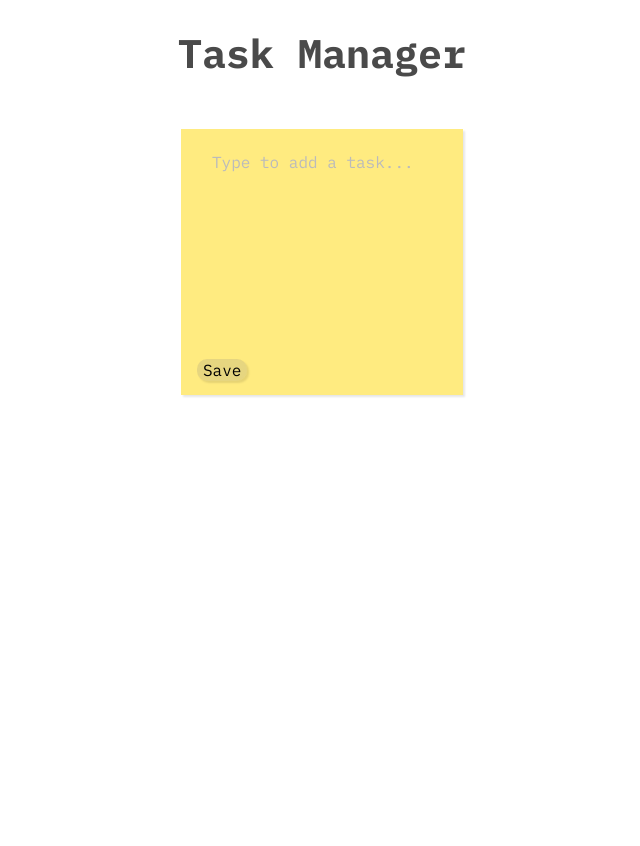
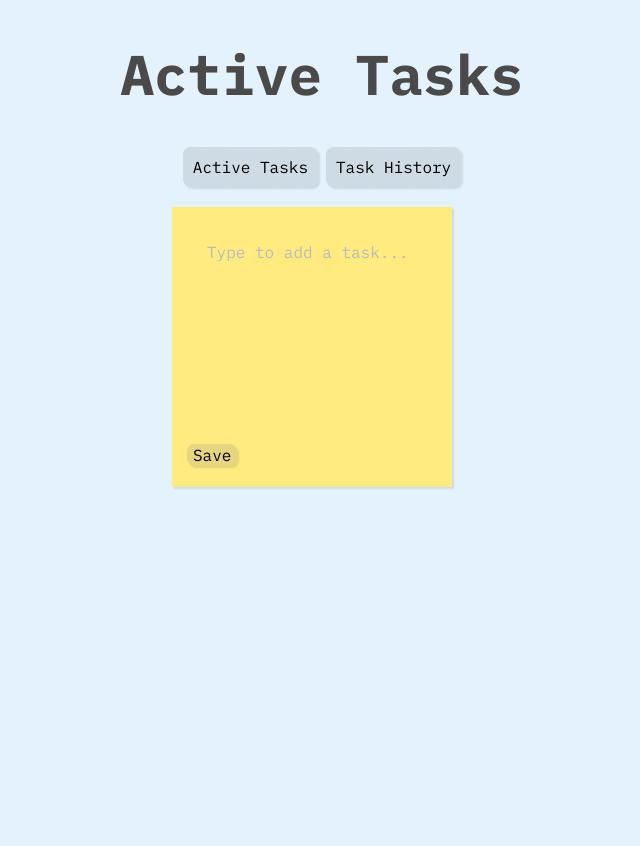
Before and after one commit to jleto6/task-manager, a Flask app: page / in a window 1280 px wide. Shown: the whole page, without its empty margins (318-958 px from the left). Before the commit the page ends 397 px from the top, so only its background shows below. Run offline with Flask 3, Linux system fonts and the light colour scheme; data that the repository does not hold is empty; some libraries are stand-ins or nearby versions.

Commit message:
add base and history templates; refactor task management UI and  socket functionality

```diff
--- a/app.py
+++ b/app.py
@@ -7,10 +7,9 @@ app = Flask(__name__)
 app.secret_key = "dev"  # Set a secret key for session
 socketio = SocketIO(app)  # Initialize Socket.IO
 
-@app.route("/", methods=["GET", "POST"])
-def home():
 
-    # On connect
+# On connect
+def get_db():
     conn = psycopg2.connect(
         dbname="tasksdb",
         user="postgres",
@@ -20,8 +19,15 @@ def home():
     )
     cur = conn.cursor()
 
+    return conn, cur
+
+@app.route("/", methods=["GET", "POST"])
+def home():
+
+    conn, cur = get_db()
+
     # Get all tasks
-    cur.execute("SELECT id, description, start_time FROM tasks ORDER BY id ASC")
+    cur.execute("SELECT id, description, start_time, completed_on FROM tasks ORDER BY id ASC")
     tasks = cur.fetchall()
 
     # print(tasks)
@@ -65,9 +71,30 @@ def home():
                     "time": time.isoformat()
                 })
 
+        elif action_type== "complete":
+            id = data.get("id")
+            desc = data.get("desc")
+            if id:
+                # Update the started column with current time
+                time = datetime.now()
+                cur.execute("UPDATE tasks SET completed_on = %s WHERE id = %s", (time, id))
+                cur.execute("UPDATE tasks SET description = %s WHERE id = %s", (desc, id))
+                conn.commit()
+
+
         return "", 204  # success, no content
 
     return render_template("tasks.html", tasks=tasks)
 
+@app.route("/history", methods=["GET", "POST"])
+def history():
+    conn, cur = get_db()
+
+    # Get all tasks
+    cur.execute("SELECT id, description, start_time, completed_on FROM tasks ORDER BY id ASC")
+    tasks = cur.fetchall()
+
+    return render_template("history.html", tasks=tasks)
+
 if __name__ == "__main__":
     app.run(debug=True)
--- a/static/dynamic.js
+++ /dev/null
@@ -1,125 +0,0 @@
-
-// @ts-nocheck
-var socket = io(); // Connect to Flask-SocketIO Server
-
-import { updateTimer } from './helpers.js';
-
-document.addEventListener('DOMContentLoaded', () => {
-
-    // CREATE STICKY NOTES FROM EMIT
-    socket.on("task", (data) => {
-        const taskContainer = document.querySelector('.task-container');
-        const formContainer = document.querySelector('.form-container');
-
-        const task = data;  // Grab the task from the emit
-
-        const note = document.createElement('div'); // Create a note element
-        note.classList.add('sticky-note'); // add CSS class 'sticky-note' to it
-
-        note.dataset.id = task.id; // Store the task ID in a data attribute
-
-        const p = document.createElement('textarea'); // Create a <textarea> element to hold the text
-        p.textContent = task.description || "No description provided."; // Fill th text
-        note.appendChild(p); // Nest p inside of the note div
-
-        // BUTTONS
-        const btnContainer = document.createElement('div'); // Create the button container
-        btnContainer.classList.add('btn-container'); // add the btn-container class to it
-        btnContainer.dataset.id = task.id // store the task ID in a data attribute
-
-        // Delete button
-        const d = document.createElement('button') // Create a <button> element for deleting
-        d.classList.add('delete-btn'); // add the delete class
-        d.textContent = "🗑️"; // Fill th text
-        btnContainer.appendChild(d  ) // append it to the container class
-
-        // Start button
-        const s = document.createElement('button') // Create a <button> element for starting task
-        s.classList.add('begin-btn'); // add the start class
-        s.textContent = "Start"; // Fill the text
-        btnContainer.appendChild(s); // append it to the container class
-
-        note.appendChild(btnContainer) // append button container to the note
-
-        // Event listener for click DELETE buttons
-        d.addEventListener('click', () => {
-            const taskId = note.dataset.id; // Get the id from the created task
-            //console.log("deleting task with id:", taskId)
-            const currentTask = document.querySelector(`.sticky-note[data-id="${taskId}"]`) // get the task based on current ID
-            if (currentTask) currentTask.remove() // remove the task from js if it exists
-            // Send id to backend to be deleted
-            fetch("/", {
-                    method: "POST",
-                    headers: {
-                        "Content-Type": "application/json"
-                    },
-                    body: JSON.stringify({
-                        type: "delete",
-                        id: taskId
-                    })
-                });
-        })
-
-        // Click event listener for click BEGIN buttons
-        s.addEventListener('click', () => {
-
-            if (s.classList.contains('begin-btn')){
-                const taskId = note.dataset.id; // Get the id from the created task
-
-                s.classList.remove('begin-btn'); // Remove the begin class
-                s.classList.add('complete-btn'); // add the started class
-                s.textContent = "Complete"; // Fill th text
-
-                // add a pause button
-                const c = document.createElement('button') // Create a <button> element for completion
-                // c.classList.add('complete-btn'); // add the pause class
-                c.textContent = "Pause"; // Fill th text
-                btnContainer.appendChild(c) // append it to the container class
-
-                // Send id to backend to be deleted
-                fetch("/", {
-                    method: "POST",
-                    headers: {
-                        "Content-Type": "application/json"
-                    },
-                    body: JSON.stringify({
-                        type: "begin",
-                        id: taskId
-                    })
-                });
-            }
-        })
-
-        taskContainer.insertBefore(note, formContainer);  // Insert the new task before the formContainer
-    });
-
-    // TIMER
-
-    // on emit
-    socket.on("time", (data) => {
-        const start = new Date(data.time)
-        const id = data.id
-
-        const seconds = updateTimer(start);
-
-        // Create the element
-        const timer = document.createElement('p'); // create a p div for the timer
-        timer.classList.add('timer'); // add timer class
-        // Set the exact styles
-        timer.style.margin = "0 auto";
-        timer.style.textAlign = "center";
-        timer.style.width = "fit-content";
-        timer.textContent = seconds;
-        const stickyNote = document.querySelector(`.sticky-note[data-id="${id}"]`);
-        const btnContainer = stickyNote.querySelector(`.btn-container[data-id="${id}"]`);
-        stickyNote.insertBefore(timer, btnContainer);
-
-        setInterval(() => {
-            const seconds = updateTimer(start);
-            timer.textContent = seconds;
-        }, 1000);
-
-    })
-
-
-})
--- a/static/helpers.js
+++ b/static/helpers.js
@@ -1,8 +1,58 @@
 // Helper Functions
 
 export function updateTimer(start){
-    const diffMs = new Date() - start;
-    const diffSec = Math.floor(diffMs/1000)
-    // console.log(diffSec)
-    return diffSec;
+    const diffMs = new Date() - start; // Calculate the difference
+    const seconds = Math.floor(diffMs/1000) // Convert from ms to seconds
+    const hours = Math.floor(seconds/3600) // Convert from seconds to hours
+    const minutes = Math.floor((seconds % 3600) / 60) // Get remaining minutes less than an hour
+    const remainingSeconds = Math.floor(seconds % 60) // Get remaining seconds less than a minute
+
+    return `${String(hours).padStart(2, '0')}:${String(minutes).padStart(2, '0')}:${String(remainingSeconds).padStart(2, '0')}`
 }
+
+export function createTimer(note){
+
+    const start = new Date(note.dataset.start)
+    const id = note.dataset.id
+    const seconds = updateTimer(start);
+
+    // Create the element
+    const timer = document.createElement('p'); // create a p div for the timer
+    timer.classList.add('timer'); // add timer class
+    // Set the exact styles
+    timer.style.margin = "0 auto";
+    timer.style.textAlign = "center";
+    timer.style.width = "fit-content";
+    timer.textContent = seconds;
+    const btnContainer = note.querySelector(`.btn-container[data-id="${id}"]`);
+    note.insertBefore(timer, btnContainer);
+
+    setInterval(() => {
+        timer.textContent = updateTimer(start);
+    }, 1000);
+}
+
+export function setTime(start, end, note){
+    start = new Date(start)
+    end = new Date(end)
+    const diffMs = end - start; // Calculate the difference
+    const seconds = Math.floor(diffMs/1000) // Convert from ms to seconds
+    const hours = Math.floor(seconds/3600) // Convert from seconds to hours
+    const minutes = Math.floor((seconds % 3600) / 60) // Get remaining minutes less than an hour
+    const remainingSeconds = Math.floor(seconds % 60) // Get remaining seconds less than a minute
+
+    const id = note.dataset.id
+
+    // Create the element
+    const timer = document.createElement('p'); // create a p div for the timer
+    timer.classList.add('timer'); // add timer class
+    // Set the exact styles
+    timer.style.margin = "0 auto";
+    timer.style.textAlign = "center";
+    timer.style.width = "fit-content";
+    timer.textContent = `${String(hours).padStart(2, '0')}:${String(minutes).padStart(2, '0')}:${String(remainingSeconds).padStart(2, '0')}`;
+    const btnContainer = note.querySelector(`.btn-container[data-id="${id}"]`);
+    note.insertBefore(timer, btnContainer);
+
+    return `${String(hours).padStart(2, '0')}:${String(minutes).padStart(2, '0')}:${String(remainingSeconds).padStart(2, '0')}`
+}
--- a/static/static.js
+++ /dev/null
@@ -1,106 +0,0 @@
-import { updateTimer } from './helpers.js';
-
-document.addEventListener('DOMContentLoaded', () => {
-
-    // SEND TO BACKEND ON SAVE
-    const text = document.querySelector('#text')
-    document.querySelector('#save').addEventListener('click', () => {
-        if (text.value.trim() !== "") {
-            // Send text to backend
-                fetch("/", {
-                    method: "POST",
-                    headers: {
-                        "Content-Type": "application/json"
-                    },
-                    body: JSON.stringify({
-                        type: "text",
-                        text: text.value
-                    })
-                });
-                text.value = "" // Clear the form
-        }
-        else {
-            alert("Text required");
-    }})
-
-    // CHECK FOR TIMERS
-
-    // Go through notes other than the form
-    document.querySelectorAll('.sticky-note:not(.form-container)').forEach(note => {
-        const start = new Date(note.dataset.start)
-        const id = note.dataset.id
-        if (!start || start === "null") return; // Ignore if null or empty
-
-        // console.log(start)
-
-        const seconds = updateTimer(start);
-
-        // Create the element
-        const timer = document.createElement('p'); // create a p div for the timer
-        timer.classList.add('timer'); // add timer class
-        // Set the exact styles
-        timer.style.margin = "0 auto";
-        timer.style.textAlign = "center";
-        timer.style.width = "fit-content";
-        timer.textContent = seconds;
-        const btnContainer = note.querySelector(`.btn-container[data-id="${id}"]`);
-        note.insertBefore(timer, btnContainer);
-
-        setInterval(() => {
-            const seconds = updateTimer(start);
-            timer.textContent = seconds;
-        }, 1000);
-    })
-
-    // Delete Button
-    const deleteButton = document.querySelectorAll('.delete-btn');
-    deleteButton.forEach(button => {
-        button.addEventListener('click', () => {
-            const taskId = button.dataset.id; // Get the id from the button
-            //console.log("deleting task with id:", taskId)
-            const currentTask = document.querySelector(`.sticky-note[data-id="${taskId}"]`) // get the task based on current ID\
-            if (currentTask) currentTask.remove() // remove the task from js if it exists
-
-            // Send id to backend to be deleted
-            fetch("/", {
-                    method: "POST",
-                    headers: {
-                        "Content-Type": "application/json"
-                    },
-                    body: JSON.stringify({
-                        type: "delete",
-                        id: taskId
-                    })
-                });
-        })})
-
-    // Begin Button
-    document.body.addEventListener('click', (e) => {
-        if (e.target.classList.contains('begin-btn')) {
-        const button = e.target; // get button element
-        const taskId = button.dataset.id; // Get the id from the button
-        button.classList.remove('begin-btn'); // Remove the begin class
-        button.classList.add('complete-btn'); // add the started class
-        button.textContent = "Complete"; // Fill th text
-
-        // Send id to backend to be deleted
-        fetch("/", {
-            method: "POST",
-            headers: {
-                "Content-Type": "application/json"
-            },
-            body: JSON.stringify({
-                type: "begin",
-                id: taskId
-            })
-        })
-        const btnContainer = document.querySelector(`.btn-container[data-id="${taskId}"]`);
-
-        const c = document.createElement('button') // Create a <button> element for completion
-        // c.classList.add('delete-btn'); // add the delete class
-        c.textContent = "Pause"; // Fill th text
-        btnContainer.appendChild(c) // append it to the container class
-        }
-    });
-
-})
--- a/static/style.css
+++ b/static/style.css
@@ -2,45 +2,57 @@
 @import url('https://fonts.googleapis.com/css2?family=IBM+Plex+Mono:wght@400;700&display=swap');
 
 
-html, body {
+html {
     font-family: 'IBM Plex Mono', monospace;
-    display: flex;
-    flex-direction: column;
+    background-color: #e3f2fd;
+    color: #333;
+}
+
+body {
+    justify-content: center;
     align-items: center;
-    color: #333;
-    margin: 0; /* Remove default margins */
-    padding: 0; /* Remove default padding */
+    min-height: 100vh;
 }
 
 h1 {
-    text-align: left;
+
+    text-align: center;
     color: #4a4a4a;
-    font-size: 2.5rem;
-    margin-bottom: 30px;
+    font-size: 3.5rem;
 }
 
-.sticky-note {
+/* .heading {
+    text-align: center;
+    margin-bottom: 30px;
+} */
+
+.task-container {
+    display: grid;
+    grid-template-columns: repeat(auto-fit, minmax(220px, 300px));
+    gap: 20px;
+    justify-content: center;
+    padding: 20px;
+  }
+
+  .sticky-note {
     background-color: #FFEB80;
     border-radius: 0px;
-    width: 250px;
     height: 250px;
     padding: 15px;
     box-shadow: 2px 2px 2px rgba(0, 0, 0, 0.1);
-    margin-bottom: 20px;
     font-size: 1rem;
-    justify-content: flex-start; /* Keep elements at the top */
-    align-items: stretch; /* Ensure children fill the container's width */
 
     display: flex;
     flex-direction: column;
     justify-content: space-between;
     align-items: flex-start;
-    padding: 0.5em 1em; /* top/bottom, left/right */
 
-}
+    width: 100%; /* Let the grid control the width */
+    max-width: 250px; /* Optional: cap it if you like */
+  }
 
 textarea {
-    padding: 15px;
+    padding: 20px;
     font-size: 1rem;
     width: 100%;
     height: 218px;
@@ -65,7 +77,7 @@ textarea:focus {
 
 .btn-container {
     display: flex;
-    justify-content: space-between;
+    justify-content: center;  /* <-- center the buttons */
     gap: 8px;
     margin-top: 12px;
   }
@@ -81,7 +93,7 @@ button {
     font-family: 'IBM Plex Mono', monospace;
     border: none;
     box-shadow: 2px 2px 2px rgba(0, 0, 0, 0.1);
-    border-radius: 10px;
+    border-radius: 7.5px;
     cursor: pointer;
     font-size: 1rem;
     padding: 3;
@@ -91,6 +103,13 @@ button {
 button:hover {
     background-color: lightgray;
 }
+
+/* .glass-effect {
+    background: linear-gradient(135deg, rgba(255, 255, 255, 0.1), rgba(255, 255, 255, 0));
+    -webkit-backdrop-filter: blur(20px);
+    backdrop-filter: blur(20px);
+    padding: 10px;
+  } */
 
 .begin-btn {
     --color: rgba(80, 220, 100, 0.5);
@@ -102,24 +121,15 @@ button:hover {
 
 .delete-btn {
     /* --color: rgba(255, 0, 0, 0.5);  */
-    margin-left: 8px;
+    margin-left: 2px;
   }
 
 
 .complete-btn {
     --color: rgba(80, 220, 100, 0.5);
-    padding: 5px 20px; /* top/bottom and left/right padding */
+    padding: 5px 50px; /* top/bottom and left/right padding */
 
   }
 .complete-btn:hover {
     background-color: lightgreen;
 }
-
-.task-container {
-    justify-content: center;
-    display: flex;
-    flex-wrap: wrap;
-    justify-content: flex-start;
-    gap: 20px;
-    margin-top: 20px;
-}
--- /dev/null
+++ b/templates/base.html
@@ -0,0 +1,19 @@
+<!DOCTYPE html>
+<html lang="en">
+<head>
+  <meta charset="UTF-8" />
+  <meta name="viewport" content="width=device-width, initial-scale=1.0" />
+  <title>{% block title %}Task Manager{% endblock %}</title>
+  <link rel="stylesheet" href="{{ url_for('static', filename='style.css') }}">
+
+  <script src="https://cdn.socket.io/4.7.2/socket.io.min.js"></script>
+  <script type="module" src="{{ url_for('static', filename='socketTasks.js') }}"></script>
+  <script type="module" src="{{ url_for('static', filename='taskManager.js') }}"></script>
+</head>
+
+<body>
+
+  {% block content %}{% endblock %}
+
+</body>
+</html>
--- a/templates/tasks.html
+++ b/templates/tasks.html
@@ -1,30 +1,24 @@
-<!DOCTYPE html>
-<html lang="en">
-<head>
-    <meta charset="UTF-8">
-    <meta name="viewport" content="width=device-width, initial-scale=1.0">
-    <title>Task Manager</title>
-    <link rel="stylesheet" href="static/style.css">
-</head>
+{% extends "base.html" %}
 
-<script src="https://cdn.socket.io/4.7.2/socket.io.min.js"></script>
+{% block title %}Task{% endblock %}
 
-<!-- Dynamically Created Buttons -->
-<script type="module" src="{{ url_for('static', filename='dynamic.js') }}"></script>
+{% block content %}
 
-<!-- Static Buttons -->
-<script type="module" src="{{ url_for('static', filename='static.js') }}"></script>
+    <h1>Active Tasks</h1>
 
-<body>
+    <div class="btn-container">
+        <a href="{{ url_for('home') }}">
+            <button type="button" style="padding:10px">Active Tasks</button>
+        </a>
 
-    <!-- Task Manager Title -->
-    <h1>Task Manager</h1>
+        <a href="{{ url_for('history') }}">
+            <button type="button" style="padding:10px">Task History</button>
+        </a>
+    </div>
 
-
-    <!-- Dynamically Generated Sticky Notes (Tasks) -->
     <div class="task-container">
 
-         {% for task in tasks %}
+            {% for task in tasks if task[3] is none %}
             <div class="sticky-note" data-id="{{ task[0]}}" data-start="{{ task[2] }}">
 
             <textarea>{{ task[1] or 'No description provided.' }}</textarea>
@@ -36,12 +30,11 @@
                 </button>
 
                 {% if not task[2] %}
-                <button type="button" class="begin-btn" data-id="{{ task[0]}}">Start</button>
+                <button type="button" class="begin-btn" data-id="{{ task[0]}}" data-type="begin">Start</button>
                 {% else %}
-                <button type="button" class="complete-btn">Complete</button>
-                <button type="button" class="pause-btn" data-id="{{ task[0]}}">Pause</button>
+                <button type="button" class="complete-btn" data-id="{{ task[0]}}" data-type="complete">Complete</button>
+                <!-- <button type="button" class="pause-btn" data-id="{{ task[0]}}">Pause</button> -->
                 {% endif %}
-
             </div>
 
             </div>
@@ -58,7 +51,4 @@
 
     </div>
 
-
-
-</body>
-</html>
+{% endblock %}
```
Also changed, not shown: static/socketTasks.js (added, +64 -0 lines), static/taskManager.js (added, +147 -0 lines), templates/history.html (added, +38 -0 lines), static/images/save.png (renamed from static/save.png), static/images/trash.png (renamed from static/trash.png). Lines whose indentation alone changed are shown as unchanged.
